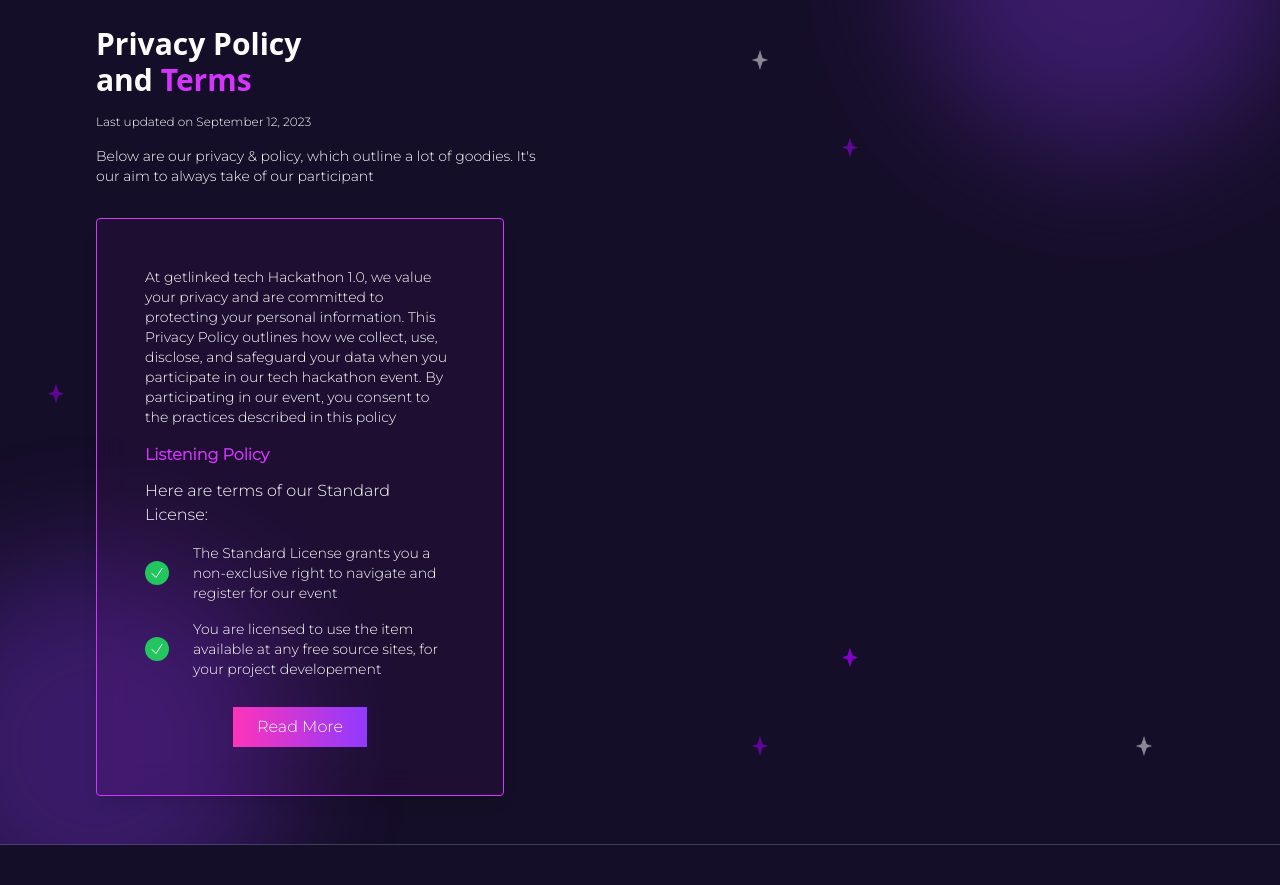
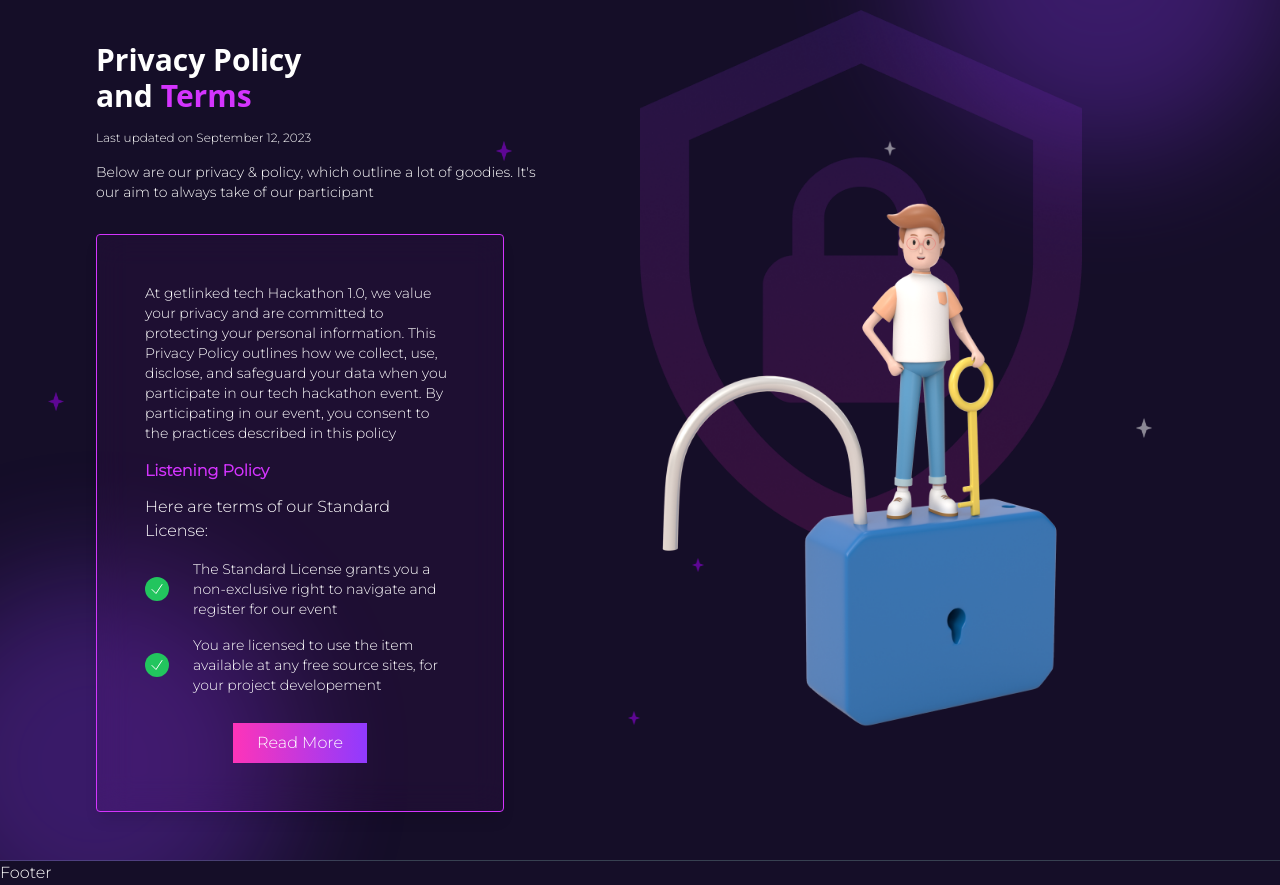
Before and after one commit to OverflowDev/getlinked-challenge, a React (Vite) app: page / in a window 1280 px wide. Shown: the part 5960-6845 px from the top of the page. Before the commit the page ends 6805 px from the top, so only its background shows below. Built offline with nearby package versions, Linux system fonts and the light colour scheme; a web font is replaced by a local one.

Commit message:
getlinked challenge

```diff
--- a/src/App.jsx
+++ b/src/App.jsx
@@ -2,6 +2,7 @@
 
 import Home from "./components/Home"
 import Navbar from "./layouts/Navbar"
+import Footer from "./layouts/Footer"
 
 function App() {
 
@@ -14,6 +15,8 @@
         <Routes>
           <Route path="/" element={<Home />} />
         </Routes>
+
+        <Footer />
       </Router>
     </div>
   )
--- a/src/components/Home.jsx
+++ b/src/components/Home.jsx
@@ -24,6 +24,9 @@
 import GoldM from '../assets/gold_medal.png'
 import Silver from '../assets/silver.svg'
 import Bronze from '../assets/bronze.svg'
+import Shield from '../assets/shield.png'
+import ShieldMan from '../assets/shieldman.png'
+
 
 import Liberty from '../assets/logo/liberty.png'
 import LibertyPay from '../assets/logo/libertypay.png'
@@ -570,18 +573,18 @@
         <section className='border-b border-gray-700 md:px-24 px-8 relative py-12'>
 
             <img src={StarPu} alt="star" className='absolute md:bottom-1/2 md:left-12 w-4 animate-pulse' />
-            <div className="absolute -bottom-24 -left-24 md:w-96 md:h-96 w-64 h-64 bg-primary rounded-full blur-3xl opacity-30 "></div>
-            <img src={Star} alt="star" className='absolute md:bottom-[10%] md:right-[10%] bottom-[47%] right-[10%] w-4 animate-pulse' />
-            <img src={StarPu} alt="star" className='absolute md:top-[20%] md:right-[33%] w-4 animate-pulse' />
-            <img src={StarPu} alt="star" className='absolute md:bottom-[20%] md:right-[33%] w-4 animate-pulse' />
-            <img src={StarPu} alt="star" className='absolute md:bottom-[10%] md:right-[40%] w-4 animate-pulse' />
-            <img src={Star} alt="star" className='absolute md:top-[10%] md:right-[40%] w-4 animate-pulse' />
-            <img src={StarPu} alt="star" className='absolute md:bottom-[20%] md:right-[33%] w-4 animate-pulse' />
+            <div className="absolute md:-bottom-24 bottom-1/2 md:-left-24 -left-24 md:w-96 md:h-96 w-64 h-64 bg-primary rounded-full blur-3xl opacity-30 "></div>
+            <img src={Star} alt="star" className='absolute  bottom-[47%] right-[10%] w-4 animate-pulse' />
+            <img src={Star} alt="star" className='absolute  top-[20%] right-[30%] w-3 animate-pulse' />
+            <img src={StarPu} alt="star" className='absolute bottom-[20%] right-[33%]  w-4 animate-pulse' />
+            <img src={StarPu} alt="star" className='absolute  bottom-[15%] right-[50%] w-3 animate-pulse' />
+            <img src={StarPu} alt="star" className='absolute bottom-[32%] right-[45%]  w-3 animate-pulse' />
+            <img src={StarPu} alt="star" className='absolute top-[20%] right-[60%] w-4 animate-pulse' />
 
-            <div className="flex items-center ">
+            <div className="md:flex">
 
                 <div className=' md:w-6/12'>
-                    <div className='flex flex-col py-4'>
+                    <div className='flex flex-col py-4 mt-4'>
                         <h2 className='font-clash-display font-bold text-3xl md:w-64 md:text-start text-center'>Privacy Policy and <span className='text-secondary'>Terms</span></h2>
                         <h2 className='mt-4 font-montserrat text-xs'>Last updated on September 12, 2023</h2>
                         <p className='text-center md:text-start max-w-md text-sm mt-4'>Below are our privacy & policy, which outline a lot of goodies. It's our aim to always take of our participant</p>
@@ -621,11 +624,14 @@
                     </div>
                 </div>
                 {/* image */}
-                <div className='relative'>
-
+                <div className='relative md:mt-0 mt-12 md:py-0 py-8'>
+                    <img src={Shield} alt="shield" className='md:w-10/12' />
+                    <img src={ShieldMan} alt="shield" className='md:w-10/12 w-64 absolute md:bottom-2 md:left-0 bottom-0 top-36 left-8' />
                 </div>
             </div>
         </section>
+
+
 
     </div>
   )
--- /dev/null
+++ b/src/layouts/Footer.jsx
@@ -0,0 +1,9 @@
+import React from 'react'
+
+function Footer() {
+  return (
+    <div>Footer</div>
+  )
+}
+
+export default Footer
```
Also changed, not shown: src/assets/shield.png (added), src/assets/shieldman.png (added).
